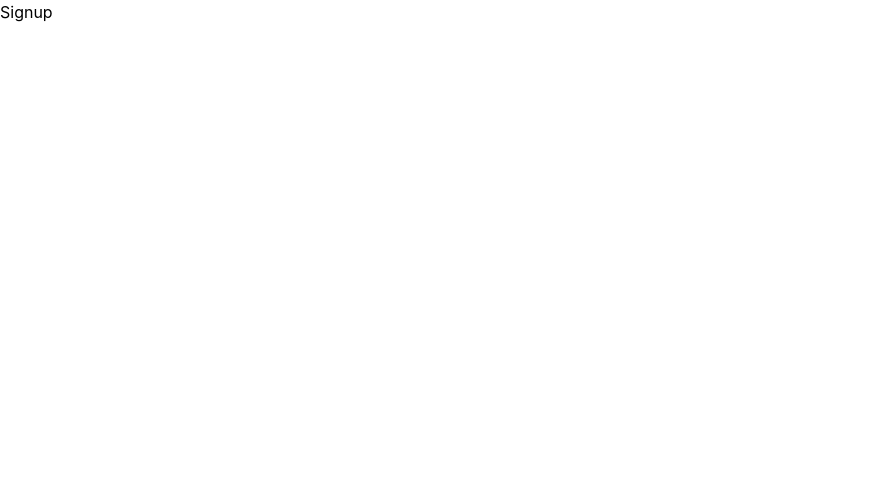
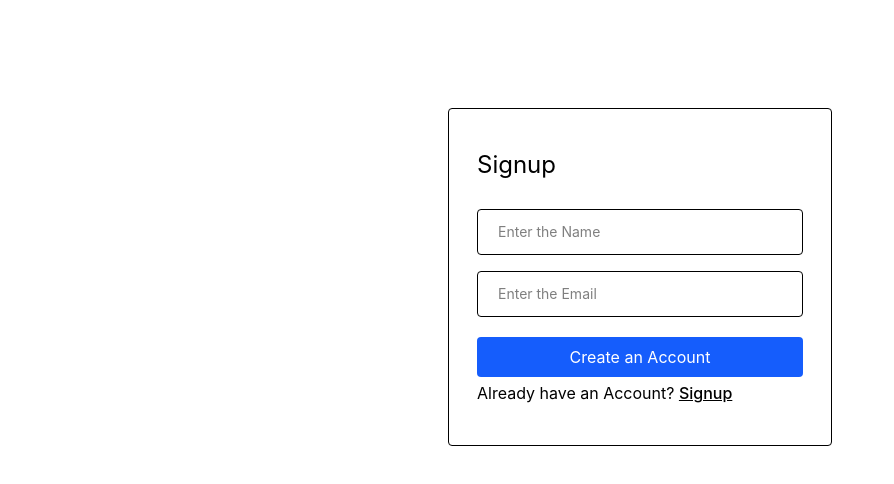
Before and after one commit to Keerthi-2025/E-Commerce, a React (Vite) app in the folder ecom/: page /signup in a window 1280 px wide. Shown: the top 484 px of the page, without its empty margins (0-894 px from the left). Built offline with nearby package versions, Linux system fonts and the light colour scheme.

Commit message:
designed signup page

```diff
--- a/ecom/src/Pages/Signup/Signup.jsx
+++ b/ecom/src/Pages/Signup/Signup.jsx
@@ -1,5 +1,5 @@
 import { useState } from "react";
-import { useNavigate } from "react-router-dom";
+import { Link, useNavigate } from "react-router-dom";
 import axiosInstance from "../../utils/axiosInstance";
 
 const Signup = () => {
@@ -54,15 +54,40 @@ const Signup = () => {
     };
 
     return (
-        <div>
-            <div>
-                <div>
-                    <form>
-                        <h1>Signup</h1>
+
+            <div className="flex items-center justify-center mt-27">
+                <div className=  " w-96 border rounded bg-white  px-7 py-10  ">
+                    <form onSubmit={handleSignup}>
+                        <h1 className="text-2xl mb-7 ">Signup</h1>
+
+                        <input
+                        text="text"
+                        placeholder="Enter the Name"
+                        className="input-box"
+                        value={name}
+                        onChange={(e)=>setName(e.target.value)}/>
+
+                        <input
+                        type="text"
+                        placeholder="Enter the Email"
+                        className="input-box"
+                        value={email}
+                        onChange={(e)=>setEmail(e.target.value)}/>
+
+
+
+
+                        <button type="submit" className="btn-primary">Create an Account</button>
+
+                       {error && <p className="text-red-600">{error}</p>}
+
+                       <p>Already have an Account? {" "}
+                        <Link to="/signup" className="font-medium underline">Signup</Link>
+                       </p>
                     </form>
                 </div>
             </div>
-        </div>
+
     );
 };
 
```
